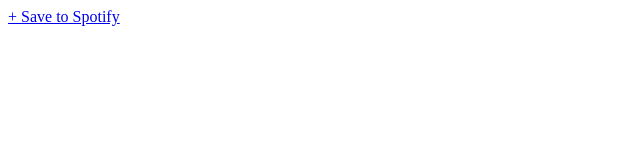
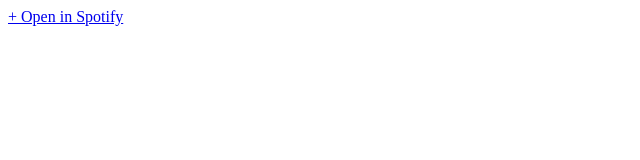
Before and after one commit to lauren/open-in-spotify, a website: page index.html in a window 1280 px wide. Shown: the full height of the page, 0-640 px from the left. Drawn offline with Linux system fonts and the light colour scheme.

Commit message:
name change, obviously

```diff
--- a/index.html
+++ b/index.html
@@ -3,12 +3,11 @@
 <head>
   <meta href="#" name="viewport" content="width=device-width, initial-scale=1.0">
   <meta href="#" http-equiv="x-ua-compatible" content="IE=10">
-
 </head>
 
 <body>
 
-  <a href="javascript:(function(){_my_script=document.createElement('SCRIPT');_my_script.type='text/javascript';_my_script.src='http://save-to-spotify.s3.amazonaws.com/save-to-spotify.min.js';document.getElementsByTagName('head')[0].appendChild(_my_script);})();">&plus; Save to Spotify</a>
+  <a href="javascript:(function(){_my_script=document.createElement('SCRIPT');_my_script.type='text/javascript';_my_script.src='http://save-to-spotify.s3.amazonaws.com/save-to-spotify.min.js';document.getElementsByTagName('head')[0].appendChild(_my_script);})();">&plus; Open in Spotify</a>
 
 </body>
 
```
Also changed, not shown: README.md.
